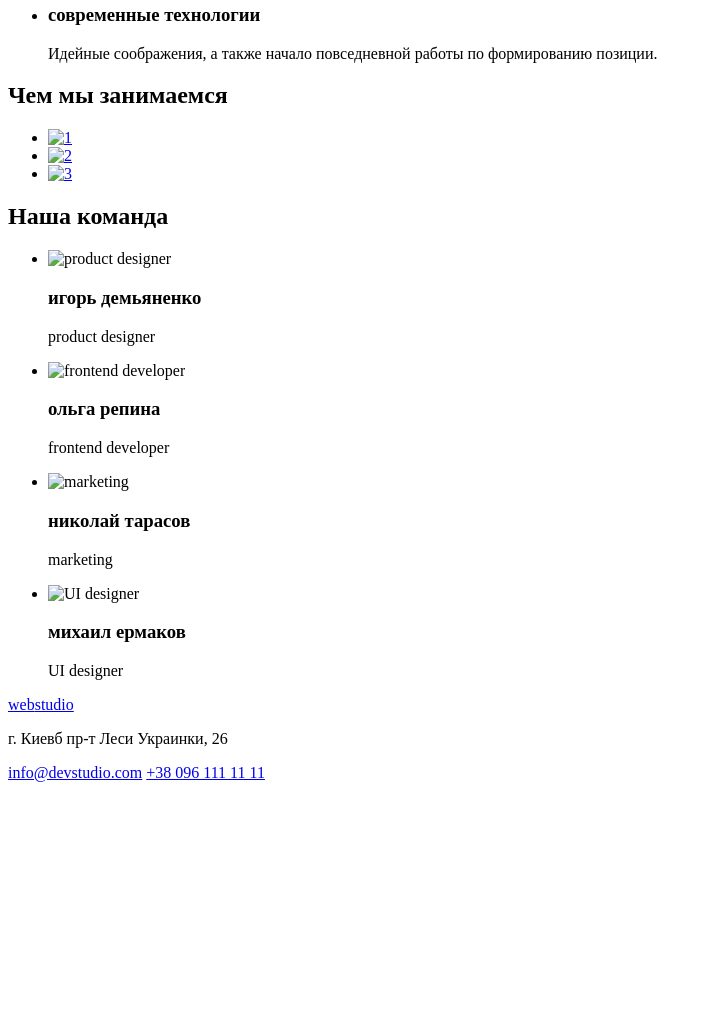
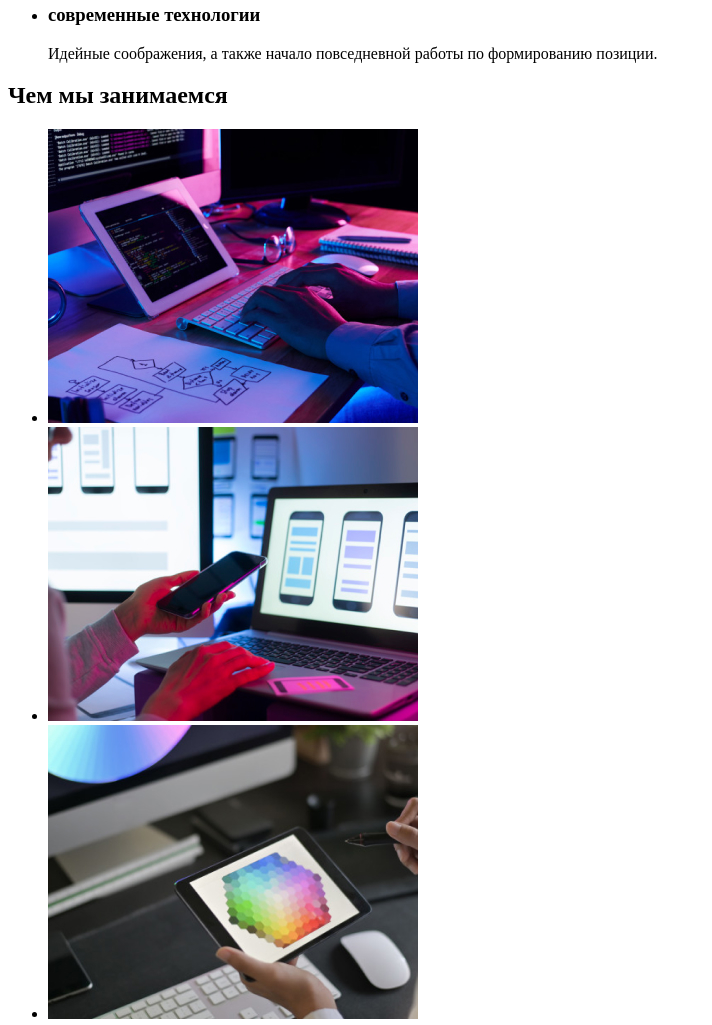
Before and after one commit to AleksaHrevtsova/goit-markup-hw-01, a plain HTML site: page index.html in a window 1280 px wide. Shown: the part 480-1505 px from the top of the page, without its empty margins (0-712 px from the left). Before the commit the page ends 1270 px from the top, so only its background shows below. Drawn offline with Linux system fonts and the light colour scheme.

Commit message:
images added

```diff
--- a/index.html
+++ b/index.html
@@ -60,13 +60,13 @@
             <h2>Чем мы занимаемся</h2>
             <ul>
                 <li>
-                    <a href="#"><img src="#" alt="1" width="370" height="294"></a>
+                    <a href="#"><img src="./images/img-1.jpg" alt="1" width="370" height="294"></a>
                 </li>
                 <li>
-                    <a href="#"><img src="#" alt="2" width="370" height="294"></a>
+                    <a href="#"><img src="./images/img-2.jpg" alt="2" width="370" height="294"></a>
                 </li>
                 <li>
-                    <a href="#"><img src="#" alt="3" width="370" height="294"></a>
+                    <a href="#"><img src="./images/img-3.jpg" alt="3" width="370" height="294"></a>
                 </li>
             </ul>
         </section>
@@ -75,22 +75,22 @@
             <h2>Наша команда</h2>
             <ul>
                 <li>
-                    <img src="#" alt="product designer" width="270" height="260">
+                    <img src="./images/photo-1.jpg" alt="product designer" width="270" height="260">
                     <h3>игорь демьяненко</h3>
                     <p>product designer</p>
                 </li>
                 <li>
-                    <img src="#" alt="frontend developer" width="270" height="260">
+                    <img src="./images/photo-2.jpg" alt="frontend developer" width="270" height="260">
                     <h3>ольга репина</h3>
                     <p>frontend developer</p>
                 </li>
                 <li>
-                    <img src="#" alt="marketing" width="270" height="260">
+                    <img src="./images/photo-3.jpg" alt="marketing" width="270" height="260">
                     <h3>николай тарасов</h3>
                     <p>marketing</p>
                 </li>
                 <li>
-                    <img src="#" alt="UI designer" width="270" height="260">
+                    <img src="./images/photo-4.jpg" alt="UI designer" width="270" height="260">
                     <h3>михаил ермаков</h3>
                     <p>UI designer</p>
                 </li>
```
Also changed, not shown: images/img-1.jpg (added), images/img-2.jpg (added), images/img-3.jpg (added), images/photo-1.jpg (added), images/photo-2.jpg (added), images/photo-3.jpg (added), images/photo-4.jpg (added).
